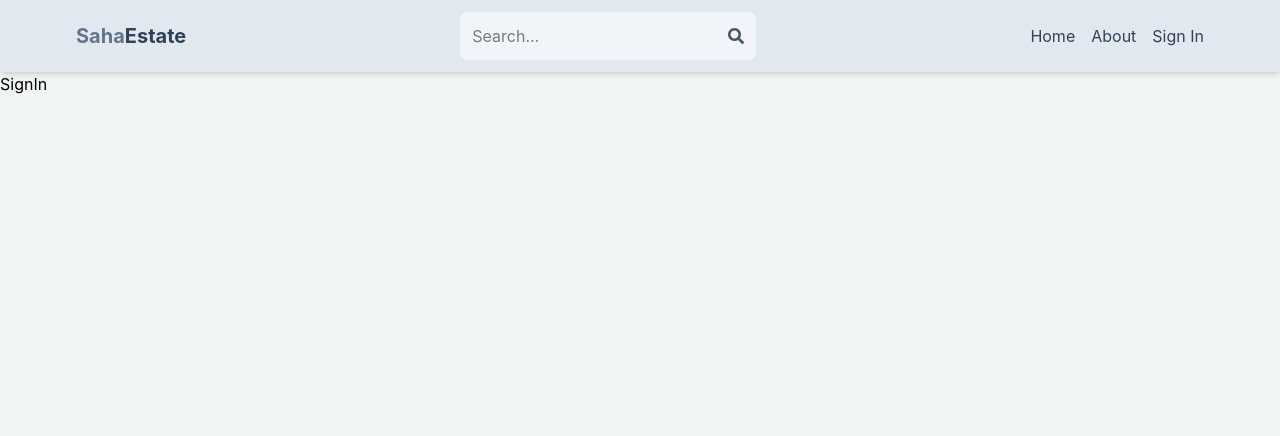
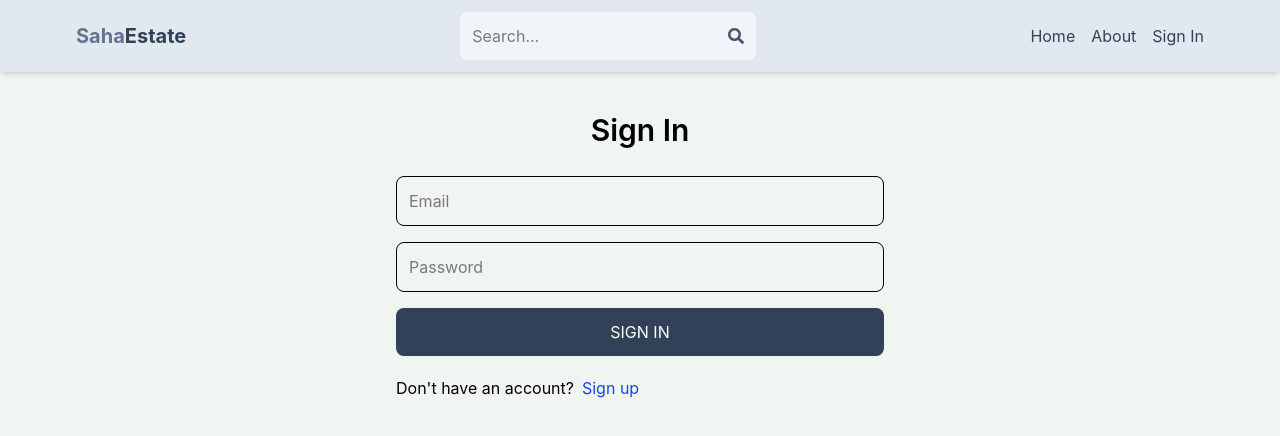
Before and after one commit to manajitsaha18/saha-estate, a React (Vite) app in the folder client/: page /signin in a window 1280 px wide. Shown: the top 436 px of the page. Built offline with nearby package versions, Linux system fonts and the light colour scheme.

Commit message:
Complete sign in page functionality

```diff
--- a/client/src/pages/SignIn.jsx
+++ b/client/src/pages/SignIn.jsx
@@ -1,9 +1,107 @@
-import React from 'react'
+import { useState } from 'react';
+import { Link, useNavigate } from 'react-router-dom';
+import axios from 'axios';
 
 const SignIn = () => {
+
+  const [formData, setFormData] = useState({});
+  const [loading, setLoading] = useState(false);
+  const [error, setError] = useState(null);
+
+  const navigate = useNavigate();
+
+  // Handle Input Change
+  const handleChange = (e) => {
+    setFormData((prev) => ({
+      ...prev,
+      [e.target.id]: e.target.value,
+    }));
+  };
+
+  // Handle Submit
+  const handleSubmit = async (e) => {
+    e.preventDefault();
+
+    try {
+
+      setLoading(true);
+      setError(null);
+
+      await axios.post(
+        '/api/auth/signin',
+        formData
+      );
+
+      setLoading(false);
+
+      navigate('/');
+
+    } catch (error) {
+
+      setLoading(false);
+
+      setError(
+        error.response?.data?.message || error.message
+      );
+    }
+  };
+
   return (
-    <div>SignIn</div>
-  )
-}
+    <div className='p-3 max-w-lg mx-auto'>
 
-export default SignIn
+      <h1 className='text-3xl text-center font-semibold my-7'>
+        Sign In
+      </h1>
+
+      <form
+        onSubmit={handleSubmit}
+        className='flex flex-col gap-4'
+      >
+
+
+        <input
+          type='email'
+          placeholder='Email'
+          className='border p-3 rounded-lg'
+          id='email'
+          onChange={handleChange}
+        />
+
+        <input
+          type='password'
+          placeholder='Password'
+          className='border p-3 rounded-lg'
+          id='password'
+          onChange={handleChange}
+        />
+
+        <button
+          disabled={loading}
+          className='bg-slate-700 text-white p-3 rounded-lg uppercase hover:opacity-95 disabled:opacity-80'
+        >
+          {loading ? 'Loading...' : 'Sign In'}
+        </button>
+
+      </form>
+
+      <div className='flex gap-2 mt-5'>
+        <p>Don't have an account?</p>
+
+        <Link to={'/signup'}>
+          <span className='text-blue-700'>
+            Sign up
+          </span>
+        </Link>
+      </div>
+
+      {error && (
+        <p className='text-red-500 mt-5'>
+          {error}
+        </p>
+      )}
+
+    </div>
+  );
+};
+
+export default SignIn;
```
